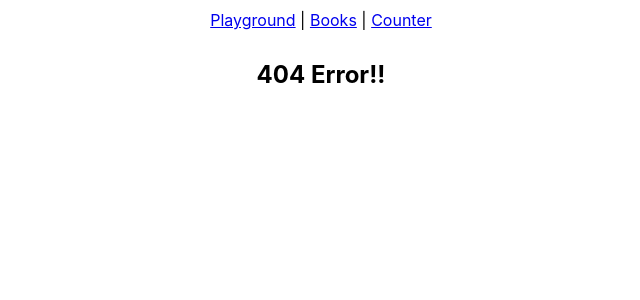
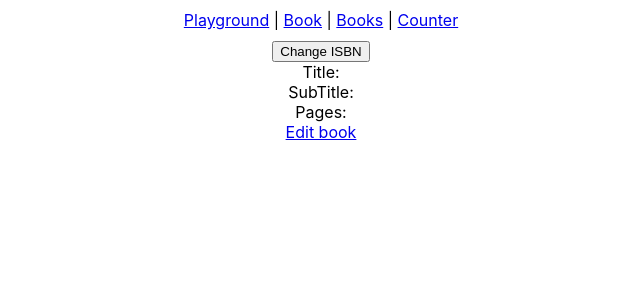
Before and after one commit to andrekovac/react-workshop-20221107, a React (Create React App) app: page /book/1 in a window 1280 px wide. Before the commit this address had no page. Shown: the top 300 px of the page, without its empty margins (319-959 px from the left). Built offline with nearby package versions, Linux system fonts and the light colour scheme; no server answers.

Commit message:
nested routes

```diff
--- a/src/App.tsx
+++ b/src/App.tsx
@@ -3,6 +3,7 @@ import { Link, Route, Switch } from "react-router-dom";
 import "./App.css";
 import BookDetail from "./components/BookDetail";
 import Counter from "./components/Counter";
+import BookScreen from "./screens/book";
 import Books from "./screens/Books";
 import Playground from "./screens/Playground";
 
@@ -14,6 +15,8 @@ const App = () => {
       <nav>
         <div style={{ padding: 10 }}>
           <Link to="/playground">Playground</Link>
+          {` | `}
+          <Link to="/book">Book</Link>
           {` | `}
           <Link to="/books">Books</Link>
           {` | `}
@@ -32,14 +35,17 @@ const App = () => {
               onChangeIsbn={(newIsbn) => setIsbn(newIsbn)}
             />
           </Route>
+          <Route path="/books">
+            <Books />
+          </Route>
+          <Route path="/book/:isbn">
+            <BookScreen />
+          </Route>
           <Route path="/counter/:nr">
             <Counter />
           </Route>
           <Route path="/playground">
             <Playground />
-          </Route>
-          <Route path="/books">
-            <Books />
           </Route>
           <Route>
             <h2>404 Error!!</h2>
--- a/src/components/BookDetail.tsx
+++ b/src/components/BookDetail.tsx
@@ -3,7 +3,7 @@ import useBook from "../hooks/useBook";
 
 type BookDetailProps = {
   isbn: string;
-  onChangeIsbn: (isbn: string) => void;
+  onChangeIsbn?: (isbn: string) => void;
 };
 
 const BookDetail: React.FC<BookDetailProps> = ({ isbn, onChangeIsbn }) => {
@@ -11,7 +11,7 @@ const BookDetail: React.FC<BookDetailProps> = ({ isbn, onChangeIsbn }) => {
 
   return (
     <>
-      <button onClick={() => onChangeIsbn("2392183922")}>Change ISBN</button>
+      <button onClick={() => onChangeIsbn?.("2392183922")}>Change ISBN</button>
       <div>Title: {book.title}</div>
       <div>SubTitle: {book.subtitle}</div>
       <div>Pages: {book.numPages}</div>
--- /dev/null
+++ b/src/screens/book/Book.tsx
@@ -0,0 +1,12 @@
+import { useParams } from "react-router-dom";
+import BookDetail from "../../components/BookDetail";
+
+type BookParams = { isbn: string };
+
+const Book = () => {
+  const { isbn } = useParams<BookParams>();
+
+  return <BookDetail isbn={isbn} />;
+};
+
+export default Book;
--- /dev/null
+++ b/src/screens/book/EditBook.tsx
@@ -0,0 +1,10 @@
+import { useParams } from "react-router-dom";
+
+type BookParams = { isbn: string };
+
+const EditBook = () => {
+  const { isbn } = useParams<BookParams>();
+  return <p>Edit a single book: {isbn}</p>;
+};
+
+export default EditBook;
--- /dev/null
+++ b/src/screens/book/index.tsx
@@ -0,0 +1,25 @@
+import { Link, Route, useRouteMatch } from "react-router-dom";
+import Book from "./Book";
+import EditBook from "./EditBook";
+
+type BookParams = { isbn: string };
+
+const BookScreen = () => {
+  const { path, url } = useRouteMatch<BookParams>();
+
+  console.log({ path, url });
+
+  return (
+    <>
+      <Route exact path={path}>
+        <Book />
+        <Link to={`${url}/edit`}>Edit book</Link>
+      </Route>
+      <Route exact path={`${path}/edit`}>
+        <EditBook />
+      </Route>
+    </>
+  );
+};
+
+export default BookScreen;
```
